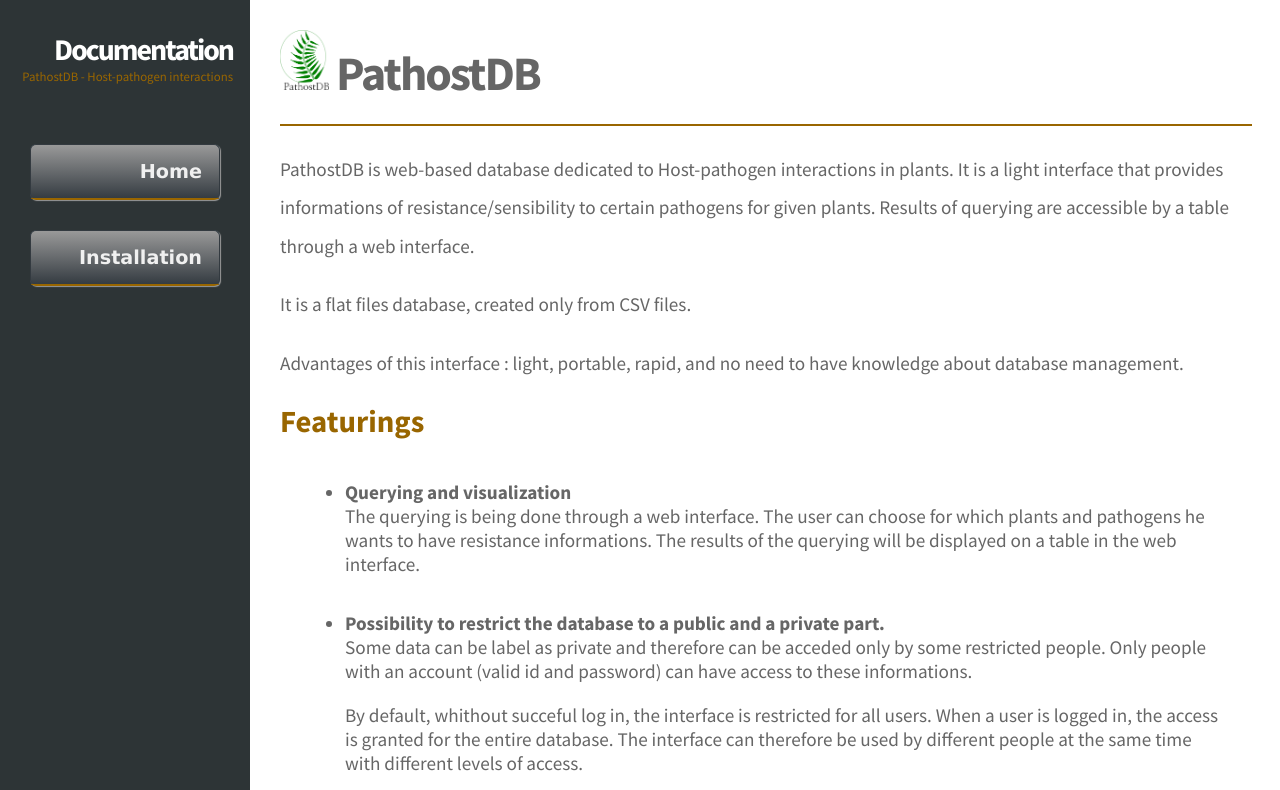
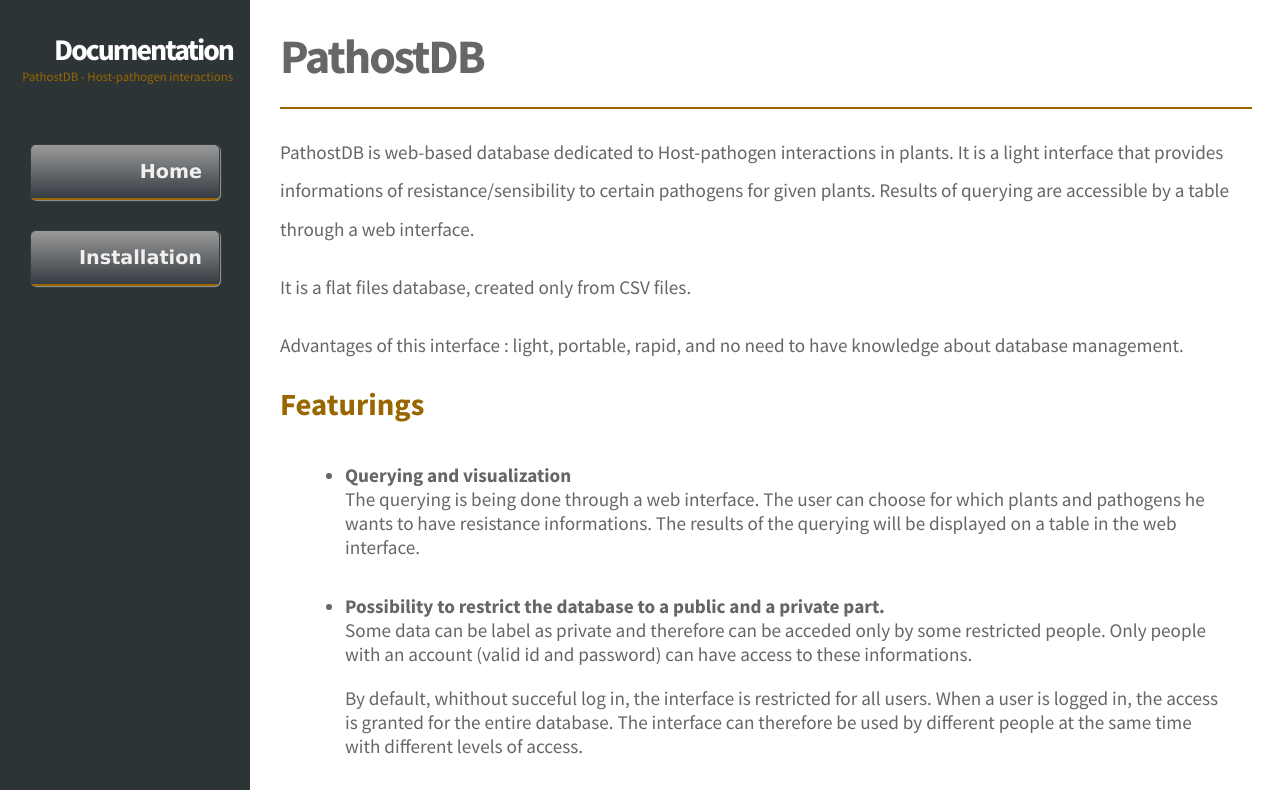
Before and after one commit to mairaxb/PathostDB, a plain HTML site: page index.html in a window 1280 px wide. Shown: the top 790 px of the page. Drawn offline with Linux system fonts and the light colour scheme.

Commit message:
Update index.html

```diff
--- a/index.html
+++ b/index.html
@@ -52,7 +52,7 @@ License: Creative Commons Attribution
 
 	    <article>
 
-			<h2><img id="logo" src="Pictures/pathost_logo.png" width="5%" height="5%"/>	PathostDB</h2>
+			<h2>PathostDB</h2>
 			<br/>
 			<hr width="100%" color="#996600">
 			<br/>
```
